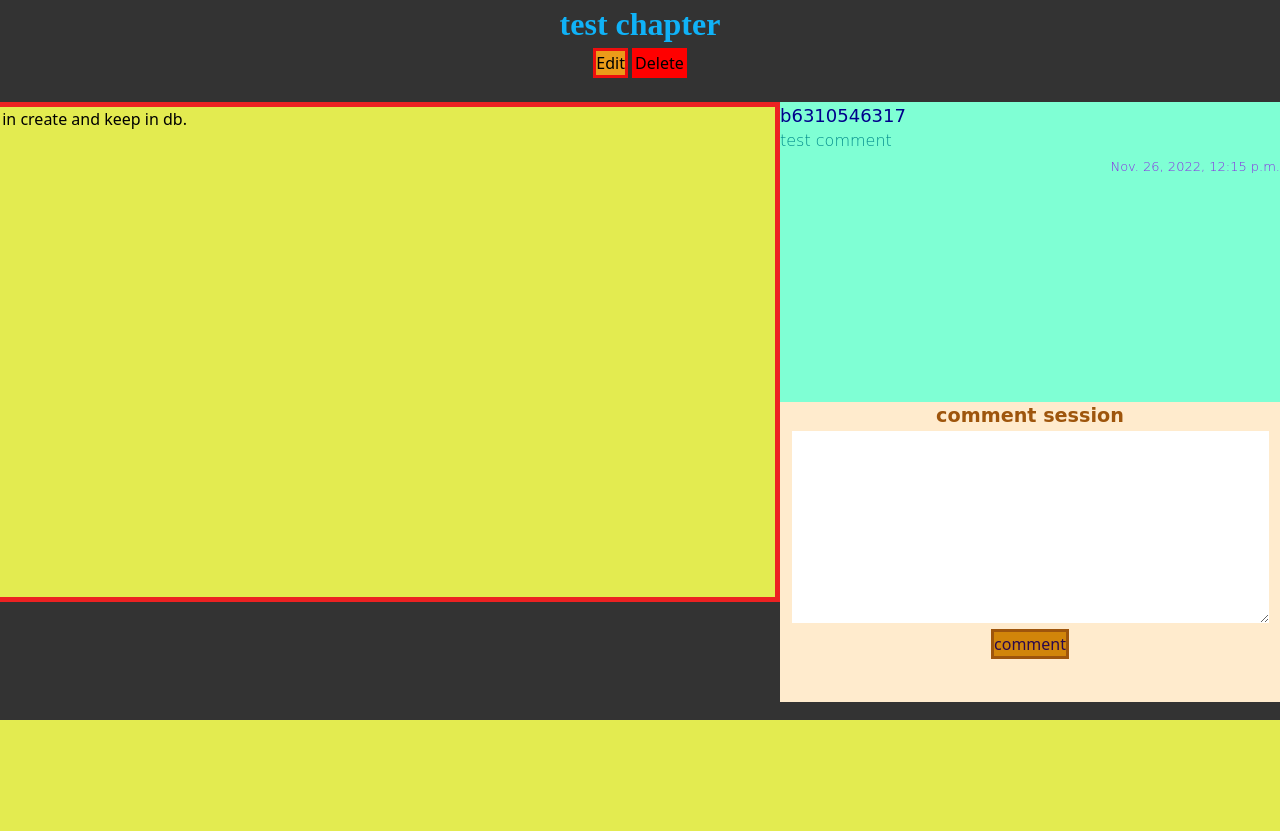
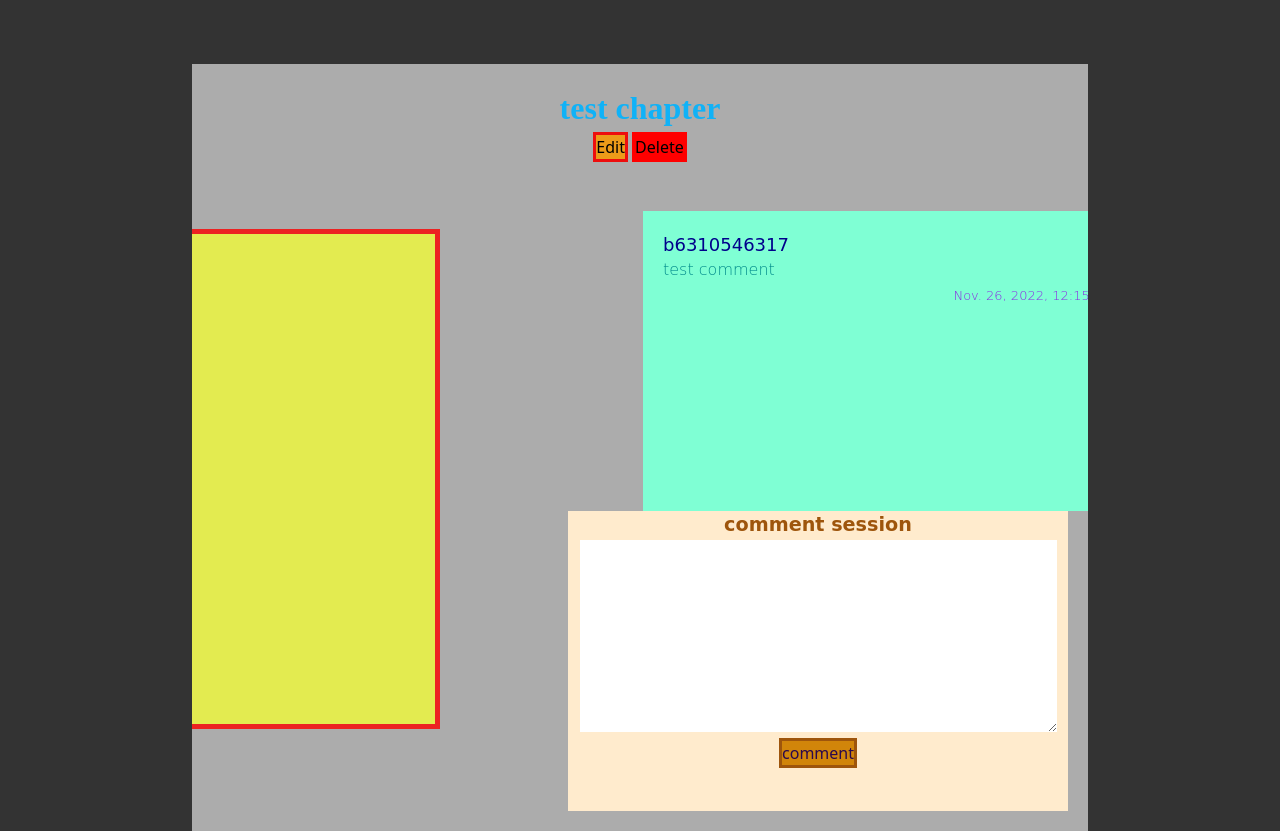
Before and after one commit to chinapat317/Fiction-Fans, a Django app: page /fiction/1/1/ in a window 1280 px wide. Shown: the part 80-911 px from the top of the page. Before the commit the page ends 800 px from the top, so only its background shows below. Run offline with Django 4.2, Linux system fonts and the light colour scheme; data comes from the database, SQL or seed files in the repository; some libraries are stand-ins or nearby versions.

Commit message:
Improve template

```diff
--- a/fiction_fans/static/css/stylesheet.css
+++ b/fiction_fans/static/css/stylesheet.css
@@ -51,8 +51,11 @@ nav {
 }
 
 #content{
+    margin: 5% 15%;
     margin-bottom: auto;
+    padding: 20px;
     overflow: auto;
+    background: #acacac;
 }
 
 #content.block{
```
